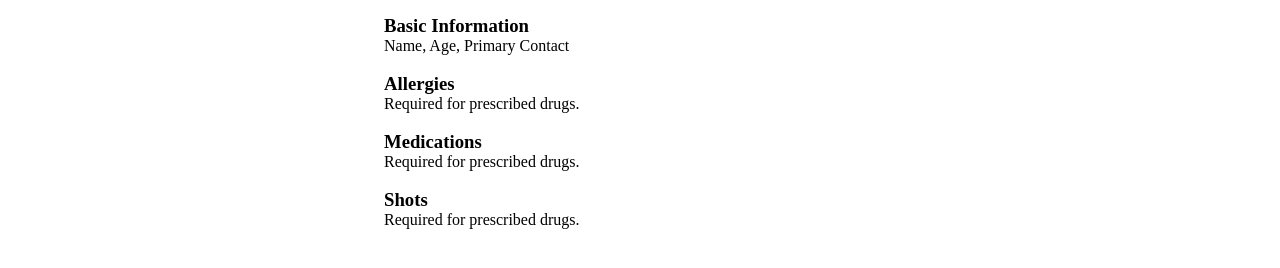
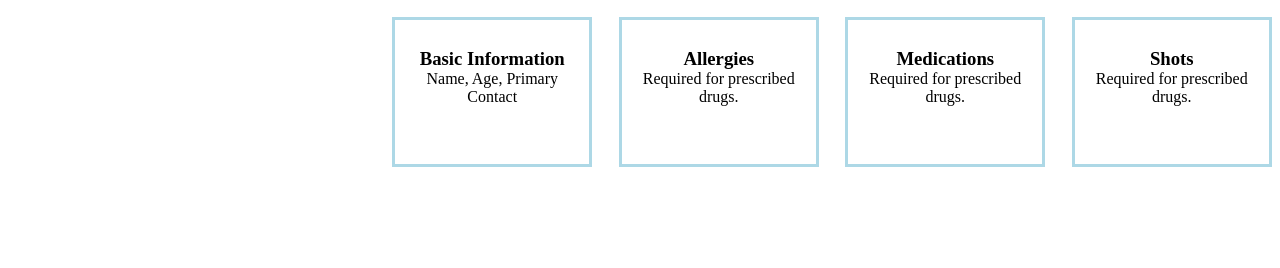
Before and after one commit to eternity-hacker/medical-records, a plain HTML site: page index.html in a window 1280 px wide. Shown: the part 98-366 px from the top of the page. Drawn offline with Linux system fonts and the light colour scheme.

Commit message:
I set up flex box features on records box

```diff
--- a/style.css
+++ b/style.css
@@ -25,7 +25,7 @@ aside {
   width: 30%;
 }
 
-.locations {
+aside .locations {
   display: none;
 }
 
@@ -36,3 +36,30 @@ section {
 section h2 {
   text-align: center;
 }
+
+#records-box {
+  display: flex;
+  flex-wrap: wrap;
+  justify-content: center;
+  text-align: center;
+  margin: 10px auto;
+  gap: 10px;
+}
+
+#records-box figure {
+  flex-basis: 200px;
+
+  height: 150px;
+  margin: 10px auto;
+  padding: 10px;
+  border: 3px solid lightblue;
+}
+
+figure img {
+  width: 100%;
+  max-width: 64px;
+}
+
+.locations {
+  visibility: visible;
+}
```
